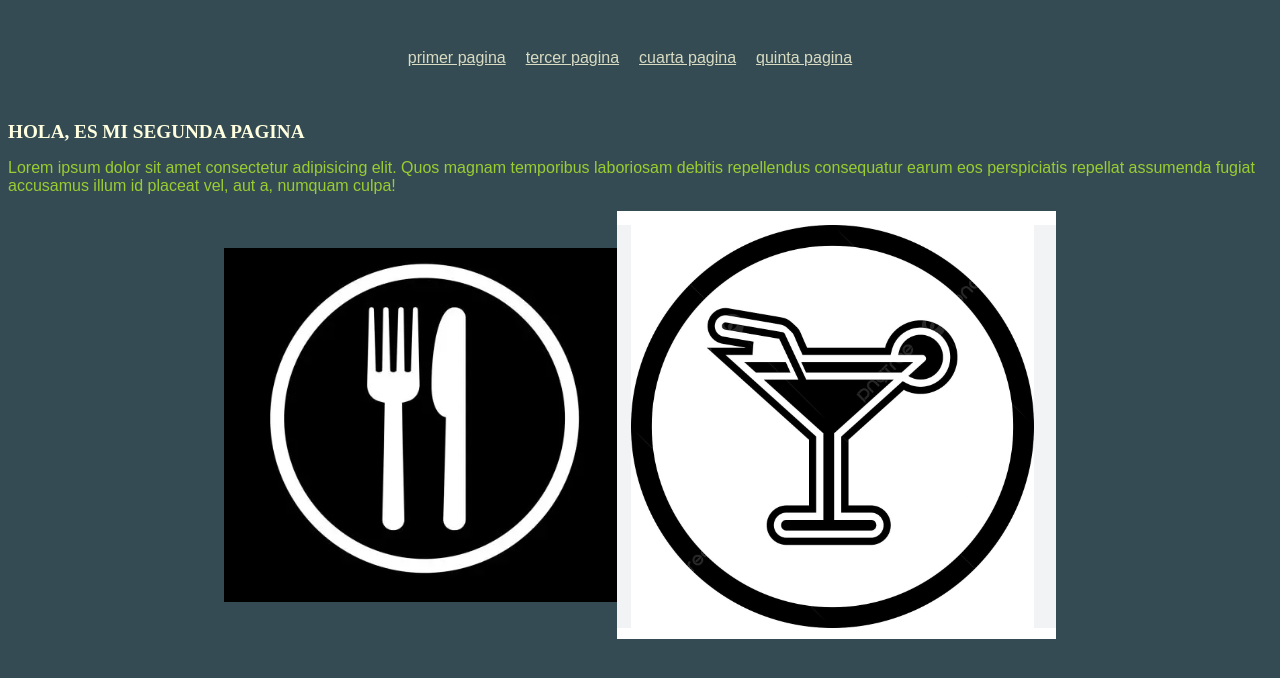
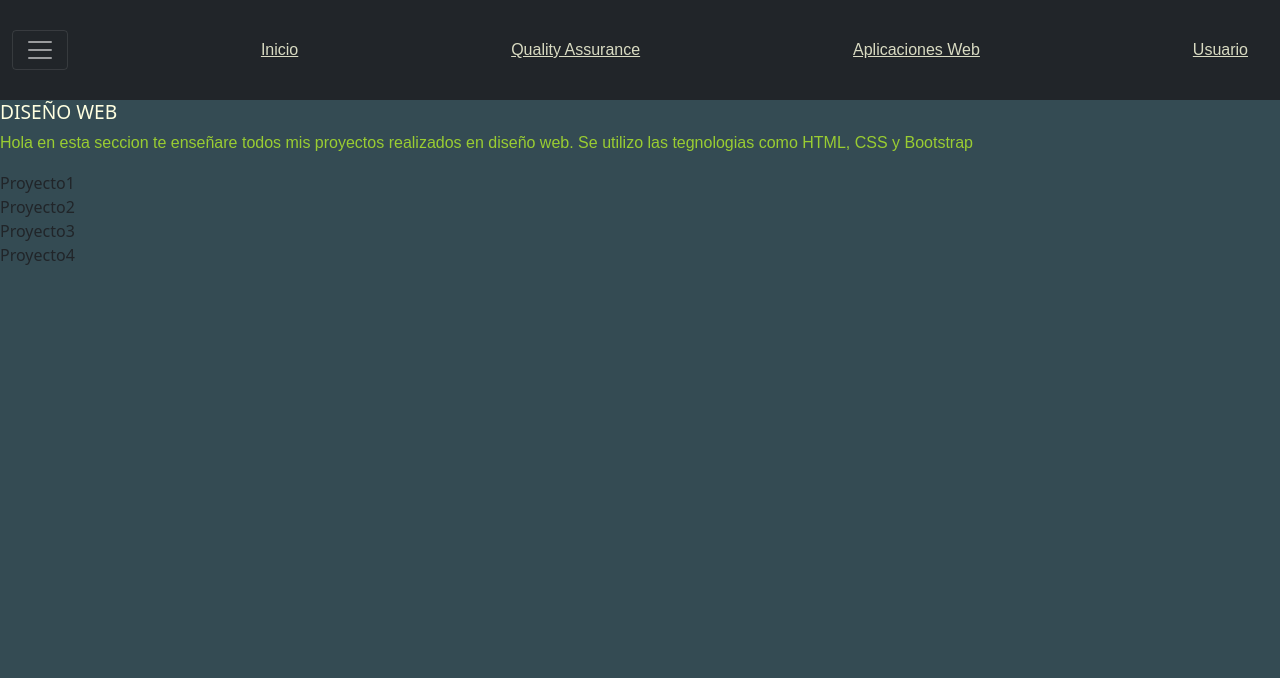
Before and after one commit to Leandro097S/ProyectoFinal-Leandro-Solis, a plain HTML site: page html/index2.html in a window 1280 px wide. Drawn offline with nearby package versions, Linux system fonts and the light colour scheme.

Commit message:
Update index2.html
se le agrego bootstrap

```diff
--- a/html/index2.html
+++ b/html/index2.html
@@ -4,32 +4,61 @@
 <head>
     <meta charset="UTF-8">
     <meta name="viewport" content="width=device-width, initial-scale=1.0">
-    <link rel="stylesheet" href="..\css\styles.css">
+
+    <link href="https://cdn.jsdelivr.net/npm/bootstrap@5.0.2/dist/css/bootstrap.min.css"
+          rel="stylesheet"
+          integrity="sha384-EVSTQN3/azprG1Anm3QDgpJLIm9Nao0Yz1ztcQTwFspd3yD65VohhpuuCOmLASjC"
+          crossorigin="anonymous">
+    <link rel="stylesheet"
+          href="..\css\styles.css">
+
     <title>index 2 de solis leandro </title>
+
 </head>
 
 <body>
 
-    <nav>
-        <ul>
-            <l1> <a href="../index.html"> primer pagina </a></l1>
-            <l1> <a href="./index3.html"> tercer pagina </a></l1>
-            <l1> <a href="./index4.html"> cuarta pagina </a></l1>
-            <l1> <a href="./index5.html"> quinta pagina </a></l1>
-        </ul>
-    </nav>
+    <div class="collapse" id="navbarToggleExternalContent">
+        <div class="bg-dark p-4">
+            <h4 class="text-white h4">Ingresar</h4>
+            <h5 class="text-white h4">Registrate</h5>
+            <h6 class="text-white h4">contacto</h6>
+
+            <span class="text-muted">salir</span>
+          </div>
+      </div>
+      <nav class="navbar navbar-dark bg-dark">
+        <div class="container-fluid">
+          <button class="navbar-toggler"
+                  type="button"
+                  data-bs-toggle="collapse"
+                  data-bs-target="#navbarToggleExternalContent"
+                  aria-controls="navbarToggleExternalContent"
+                  aria-expanded="false"
+                  aria-label="Toggle navigation">
+            <span class="navbar-toggler-icon"></span>
+          </button>
+            <l1> <a href="../index.html"> Inicio </a></l1>
+            <l1> <a href="./index3.html"> Quality Assurance</a></l1>
+            <l1> <a href="./index4.html"> Aplicaciones Web </a></l1>
+            <l1> <a href="./index5.html"> Usuario</a></l1>
+        </nav>
+        </div>
 
 
-    <h1> HOLA, ES MI SEGUNDA PAGINA</h1>
-    <p>Lorem ipsum dolor sit amet consectetur adipisicing elit. Quos magnam
-        temporibus laboriosam debitis repellendus consequatur earum
-        eos perspiciatis repellat assumenda fugiat accusamus illum id placeat vel, aut a, numquam culpa!</p>
 
-    <div class="imagenes">
-        <img src="./img/cubiertos.png" alt="no hay imagen" />
-        <img src="./img/copa.png" alt="no hay imagen" />
-    </div>
-    <a></a>
+    <h1> DISEÑO WEB</h1>
+    <p>Hola en esta seccion te enseñare todos mis proyectos realizados en diseño web. Se utilizo las tegnologias como HTML, CSS y Bootstrap</p>
+    <div class="proyectos">
+        <div class="elemento1 elemento-1">Proyecto1</div>
+        <div class="elemento2 elemento-2">Proyecto2</div>
+        <div class="elemento3 elemento-3">Proyecto3</div>
+        <div class="elemento4 elemento-4">Proyecto4</div>
+</div>
+
+    <script src="https://cdn.jsdelivr.net/npm/bootstrap@5.0.2/dist/js/bootstrap.bundle.min.js"
+            integrity="sha384-MrcW6ZMFYlzcLA8Nl+NtUVF0sA7MsXsP1UyJoMp4YLEuNSfAP+JcXn/tWtIaxVXM"
+            crossorigin="anonymous"></script>
 </body>
 
 </html>
```
